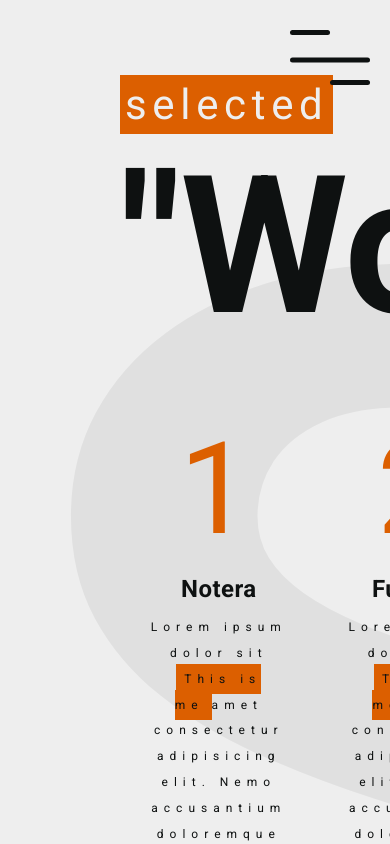
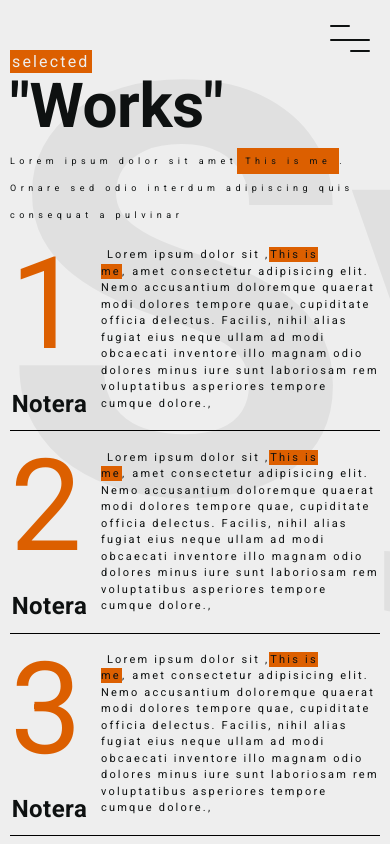
Before and after one commit to jebrong/personal-website, a React (Vite) app: page /projects in a window 390 px wide. Built offline with nearby package versions, Linux system fonts and the light colour scheme.

Commit message:
add mobile responsive

```diff
--- a/src/data/projects.jsx
+++ b/src/data/projects.jsx
@@ -2,6 +2,8 @@ export const projects = [
   {
     id: 1,
     title: "Notera",
+    site: "https://noterra-app.onrender.com/",
+    git: "https://github.com/jebrong/mern-productivity-app",
     tags: [
       "mern",
       "react",
@@ -13,6 +15,7 @@ export const projects = [
       "css",
     ],
     desc: [
+      <div className="proj-item-subtext" key="b">
         <span className="proj-item-subtext">Lorem ipsum dolor sit </span>,
         <span className=" proj-item-subtext colored-span ">This is me</span>,
         <span className="proj-item-subtext">
@@ -21,7 +24,9 @@ export const projects = [
           alias fugiat eius neque ullam ad modi obcaecati inventore illo magnam
           odio dolores minus iure sunt laboriosam rem voluptatibus asperiores
           tempore cumque dolore.
-      </span>,
+        </span>
+        ,
+      </div>,
     ],
     img: [
       "https://cdn.dribbble.com/userupload/5022835/file/original-22c1392de9c19d6caef8e04b592f2565.png?compress=1&resize=752x",
@@ -31,7 +36,9 @@ export const projects = [
   },
   {
     id: 2,
-    title: "Furnitur",
+    title: "Notera",
+    site: "https://noterra-app.onrender.com/",
+    git: "https://github.com/jebrong/mern-productivity-app",
     tags: [
       "mern",
       "react",
@@ -43,6 +50,7 @@ export const projects = [
       "css",
     ],
     desc: [
+      <div className="proj-item-subtext" key="c">
         <span className="proj-item-subtext">Lorem ipsum dolor sit </span>,
         <span className=" proj-item-subtext colored-span ">This is me</span>,
         <span className="proj-item-subtext">
@@ -51,7 +59,9 @@ export const projects = [
           alias fugiat eius neque ullam ad modi obcaecati inventore illo magnam
           odio dolores minus iure sunt laboriosam rem voluptatibus asperiores
           tempore cumque dolore.
-      </span>,
+        </span>
+        ,
+      </div>,
     ],
     img: [
       "https://cdn.dribbble.com/userupload/5022835/file/original-22c1392de9c19d6caef8e04b592f2565.png?compress=1&resize=752x",
@@ -61,7 +71,9 @@ export const projects = [
   },
   {
     id: 3,
-    title: "Arch.Studio",
+    title: "Notera",
+    site: "https://noterra-app.onrender.com/",
+    git: "https://github.com/jebrong/mern-productivity-app",
     tags: [
       "mern",
       "react",
@@ -73,6 +85,7 @@ export const projects = [
       "css",
     ],
     desc: [
+      <div className="proj-item-subtext" key="a">
         <span className="proj-item-subtext">Lorem ipsum dolor sit </span>,
         <span className=" proj-item-subtext colored-span ">This is me</span>,
         <span className="proj-item-subtext">
@@ -81,7 +94,9 @@ export const projects = [
           alias fugiat eius neque ullam ad modi obcaecati inventore illo magnam
           odio dolores minus iure sunt laboriosam rem voluptatibus asperiores
           tempore cumque dolore.
-      </span>,
+        </span>
+        ,
+      </div>,
     ],
     img: [
       "https://cdn.dribbble.com/userupload/5022835/file/original-22c1392de9c19d6caef8e04b592f2565.png?compress=1&resize=752x",
@@ -89,66 +104,4 @@ export const projects = [
       "https://images.unsplash.com/photo-1679506046887-0741ba2ec606?ixlib=rb-4.0.3&ixid=MnwxMjA3fDB8MHxwaG90by1wYWdlfHx8fGVufDB8fHx8&auto=format&fit=crop&w=987&q=80",
     ],
   },
-  // {
-  //   id: 1,
-  //   title: "Notera",
-  //   tags: [
-  //     "mern",
-  //     "react",
-  //     "node",
-  //     "express",
-  //     "mongoDB",
-  //     "javascript",
-  //     "html",
-  //     "css",
-  //   ],
-  //   desc: "Lorem ipsum dolor sit  <span className='colored-span'>This is me</span> amet consectetur adipisicing elit. Nemo accusantium doloremque quaerat modi dolores tempore quae, cupiditate officia delectus. Facilis, nihil alias fugiat eius neque ullam ad modi obcaecati inventore illo magnam odio dolores minus iure sunt laboriosam rem voluptatibus asperiores tempore cumque dolore.",
-  //   img: [
-  //     "https://cdn.dribbble.com/userupload/5022835/file/original-22c1392de9c19d6caef8e04b592f2565.png?compress=1&resize=752x",
-  //     "https://images.unsplash.com/photo-1661956601030-fdfb9c7e9e2f?ixlib=rb-4.0.3&ixid=MnwxMjA3fDF8MHxwaG90by1wYWdlfHx8fGVufDB8fHx8&auto=format&fit=crop&w=1342&q=80",
-  //     "https://images.unsplash.com/photo-1679506046887-0741ba2ec606?ixlib=rb-4.0.3&ixid=MnwxMjA3fDB8MHxwaG90by1wYWdlfHx8fGVufDB8fHx8&auto=format&fit=crop&w=987&q=80",
-  //   ],
-  // },
-  // {
-  //   id: 2,
-  //   title: "Furnitur",
-  //   tags: [
-  //     "mern",
-  //     "react",
-  //     "node",
-  //     "express",
-  //     "mongoDB",
-  //     "javascript",
-  //     "html",
-  //     "css",
-  //   ],
-
-  //   desc: "Lorem ipsum dolor sit amet consectetur adipisicing elit. Nemo accusantium doloremque quaerat modi dolores tempore quae, cupiditate officia delectus. Facilis, nihil alias fugiat eius neque ullam ad modi obcaecati inventore illo magnam odio dolores minus iure sunt laboriosam rem voluptatibus asperiores tempore cumque dolore.",
-  //   img: [
-  //     "https://cdn.dribbble.com/userupload/5022835/file/original-22c1392de9c19d6caef8e04b592f2565.png?compress=1&resize=752x",
-  //     "https://cdn.dribbble.com/userupload/5022835/file/original-22c1392de9c19d6caef8e04b592f2565.png?compress=1&resize=752x",
-  //     "https://cdn.dribbble.com/userupload/5022835/file/original-22c1392de9c19d6caef8e04b592f2565.png?compress=1&resize=752x",
-  //   ],
-  // },
-  // {
-  //   id: 3,
-  //   title: "Arch.Stud",
-  //   tags: [
-  //     "mern",
-  //     "react",
-  //     "node",
-  //     "express",
-  //     "mongoDB",
-  //     "javascript",
-  //     "html",
-  //     "css",
-  //   ],
-
-  //   desc: "Lorem ipsum dolor sit amet consectetur adipisicing elit. Nemo accusantium doloremque quaerat modi dolores tempore quae, cupiditate officia delectus. Facilis, nihil alias fugiat eius neque ullam ad modi obcaecati inventore illo magnam odio dolores minus iure sunt laboriosam rem voluptatibus asperiores tempore cumque dolore.",
-  //   img: [
-  //     "https://cdn.dribbble.com/userupload/5022835/file/original-22c1392de9c19d6caef8e04b592f2565.png?compress=1&resize=752x",
-  //     "https://cdn.dribbble.com/userupload/5022835/file/original-22c1392de9c19d6caef8e04b592f2565.png?compress=1&resize=752x",
-  //     "https://cdn.dribbble.com/userupload/5022835/file/original-22c1392de9c19d6caef8e04b592f2565.png?compress=1&resize=752x",
-  //   ],
-  // },
 ];
--- a/src/pages/Contact/Contact.jsx
+++ b/src/pages/Contact/Contact.jsx
@@ -90,7 +90,7 @@ export default function Contact() {
                 />
               </div>
             </div>
-            <div className="message__container">
+            <div className="message-container">
               <label>MESSAGE</label>
               <textarea
                 ref={message}
--- a/src/pages/Home/Home.jsx
+++ b/src/pages/Home/Home.jsx
@@ -15,8 +15,7 @@ export default function Home() {
       <div className="title-container home">
         <div className="subtext">architect</div>
         <div className="maintext-container">
-          <div className="maintext">JANILLE SY</div>
-          <div className="tm-text">TM</div>
+          <div className="maintext">JANILLE SY </div>
         </div>
         <div className="c-text">©2023</div>
         <div className="subtext-2">*web-developer/frontend/backend/</div>
--- a/src/pages/Projects/Projects.jsx
+++ b/src/pages/Projects/Projects.jsx
@@ -31,7 +31,7 @@ export default function Projects() {
               <div className="maintext">"Works"</div>
             </div>
             <div className="subtext-3">
-              Lorem ipsum dolor sit amet{" "}
+              Lorem ipsum dolor sit amet
               <span className="colored-span ">This is me</span>. Ornare sed odio
               interdum adipiscing quis consequat a pulvinar{" "}
             </div>
@@ -48,8 +48,10 @@ export default function Projects() {
                   navigate("/projects/" + project.id);
                 }}
               >
-                <div className="proj-item-main first">{index + 1}</div>
-                <div className="proj-item-title">{project.title}</div>
+                <div className="main-title-container">
+                  <div className="proj-item-main ">{index + 1}</div>
+                  <div className="proj-item-title">{project.title}</div>
+                </div>
                 <div className="proj-item-subtext">{project.desc}</div>
               </div>
             );
--- a/src/pages/SingleProject/SingleProject.jsx
+++ b/src/pages/SingleProject/SingleProject.jsx
@@ -41,16 +41,10 @@ export default function Projects() {
           <div className="single-project-title-container">
             <div className="single-project-title">{singleProject.title}</div>
             <div className="single-project-links-container">
-              <a
-                className="single-project-link site"
-                href="https://www.google.com/"
-              >
+              <a className="single-project-link site" href={singleProject.site}>
                 visit site
               </a>
-              <a
-                className="single-project-link git"
-                href="https://www.google.com/"
-              >
+              <a className="single-project-link git" href={singleProject.git}>
                 visit github
               </a>
             </div>
--- a/src/styles/index.css
+++ b/src/styles/index.css
@@ -83,6 +83,7 @@ body {
 }
 
 .subtext-3 {
+  margin-top: 10px;
   width: 500px;
   text-align: right;
   font-size: 12px;
@@ -273,7 +274,7 @@ contact-form {
 }
 
 .contact-form input,
-.message__container textarea {
+.message-container textarea {
   padding: 14px;
   background-color: transparent;
   font-family: "Roboto";
@@ -326,12 +327,12 @@ input.contact-btn {
   align-items: center;
 }
 
-.message__container {
+.message-container {
   width: 100%;
   display: flex;
   flex-direction: column;
 }
-.message__container textarea {
+.message-container textarea {
   border: solid 1px black;
   resize: none;
 
@@ -577,3 +578,186 @@ form {
 .tag-container {
   margin-bottom: 40px;
 }
+
+@media only screen and (max-width: 435px) {
+  .subtext {
+    font-size: 16px;
+    line-height: 19px;
+    padding: 2px;
+  }
+  .maintext {
+    font-family: "Roboto";
+    font-style: normal;
+    font-weight: 700;
+    font-size: 62px;
+    line-height: 65px;
+    letter-spacing: -0.005em;
+  }
+  .tm-text {
+    font-size: 17px;
+    line-height: 16px;
+    padding-left: 6px;
+    align-self: center;
+  }
+  .c-text {
+    font-size: 18px;
+    line-height: 18px;
+  }
+  .subtext-2 {
+    font-size: 18px;
+    line-height: 19px;
+    margin-top: 20px;
+  }
+  .title-container.home {
+    padding-top: 50px;
+    padding-left: 5vw;
+    padding-right: 5vw;
+  }
+  .home-box-nav {
+    flex-direction: column-reverse;
+  }
+
+  .home-box-nav {
+    align-self: start;
+  }
+
+  .home-nav {
+    align-self: center;
+    margin-top: 20px;
+  }
+
+  .home-nav-item__container .text,
+  .home-nav-item__container .numb {
+    font-size: 22px;
+    line-height: 27px;
+  }
+
+  .home-nav-item__container .text {
+    padding-left: 5vw;
+  }
+
+  .text-small {
+    font-size: 12px;
+    padding-left: 10px;
+  }
+
+  .home-nav-item__container {
+    width: 95vw;
+  }
+
+  .home-box-nav {
+    margin-top: 0px;
+    margin-bottom: 0px;
+    width: 100vw;
+  }
+
+  .box-wrapper {
+    min-height: 400px;
+  }
+
+  .page-body {
+    padding: 0 10px;
+    padding-top: 50px;
+  }
+
+  .others-container {
+    flex-direction: column;
+    align-items: flex-start;
+  }
+
+  .others-container .subtext-3 {
+    text-align: left;
+    width: 100%;
+    font-size: 9px;
+    line-height: 300%;
+  }
+  .text {
+    font-size: 12px;
+  }
+  .body-text {
+    margin-top: 30px;
+  }
+
+  .contact-form {
+    padding: 0;
+    margin-top: 30px;
+  }
+  .label-container label,
+  .message-container label {
+    font-size: 12px;
+  }
+
+  .label-container input,
+  .contact-form input::placeholder,
+  .message-container textarea,
+  .message-container textarea::placeholder {
+    font-size: 12px;
+  }
+  .message-container textarea {
+    height: 300px;
+  }
+
+  input.contact-btn {
+    font-size: 14px;
+  }
+
+  .proj-container {
+    flex-direction: column;
+  }
+
+  .proj-item-container {
+    display: flex;
+    padding: 0px;
+    border-bottom: solid black 1px;
+    align-items: center;
+  }
+  .proj-item-subtext {
+    padding-left: 6px;
+    font-size: 11px;
+    line-height: 150%;
+    text-align: left;
+    letter-spacing: 0.2em;
+  }
+
+  .proj-item-subtext .colored-span {
+    padding: 1px;
+  }
+
+  .image-container img {
+    height: 100px;
+    width: 100px;
+    object-fit: cover;
+  }
+  .selected-image {
+    width: 100%;
+    object-fit: cover;
+    height: 400px;
+  }
+
+  .single-project-title-container {
+    flex-direction: column;
+    align-items: flex-start;
+  }
+  .single-project-links-container {
+    margin: 0px;
+  }
+  .tag-container {
+    margin-top: 10px;
+  }
+  .tag {
+    font-size: 10px;
+
+    margin-right: 4px;
+    padding: 0 2px;
+    display: inline-block;
+    letter-spacing: 0.5em;
+  }
+  .tag-title {
+    margin-right: 2px;
+  }
+  .page-container::before {
+    font-size: 574px;
+    line-height: 593px;
+    top: 0px;
+  }
+}
--- a/src/styles/nav.css
+++ b/src/styles/nav.css
@@ -32,6 +32,7 @@
   flex-direction: column;
   justify-content: space-around;
   height: 100%;
+  align-items: flex-start;
 }
 
 .menu {
@@ -96,3 +97,31 @@
 }
 
 /* home only nav */
+
+@media only screen and (max-width: 435px) {
+  .nav-text {
+    font-size: 76px;
+    line-height: 75px;
+  }
+  .nav-open {
+    padding: 0;
+  }
+
+  .menu div {
+    width: 40px;
+    height: 40px;
+    position: relative;
+  }
+  .menu span {
+    height: 2px;
+  }
+
+  .menu .line-1 {
+    transform: translate(-100%, -15px);
+    transform-origin: 0 0;
+  }
+
+  .menu .line-3 {
+    transform: translate(0, 10px);
+  }
+}
```
Lines whose indentation alone changed are shown as unchanged.
